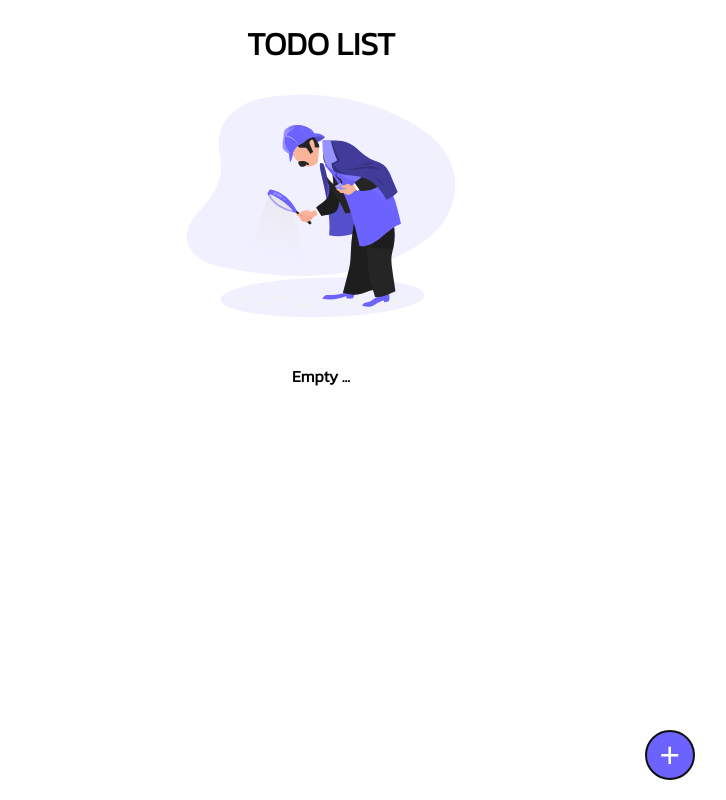
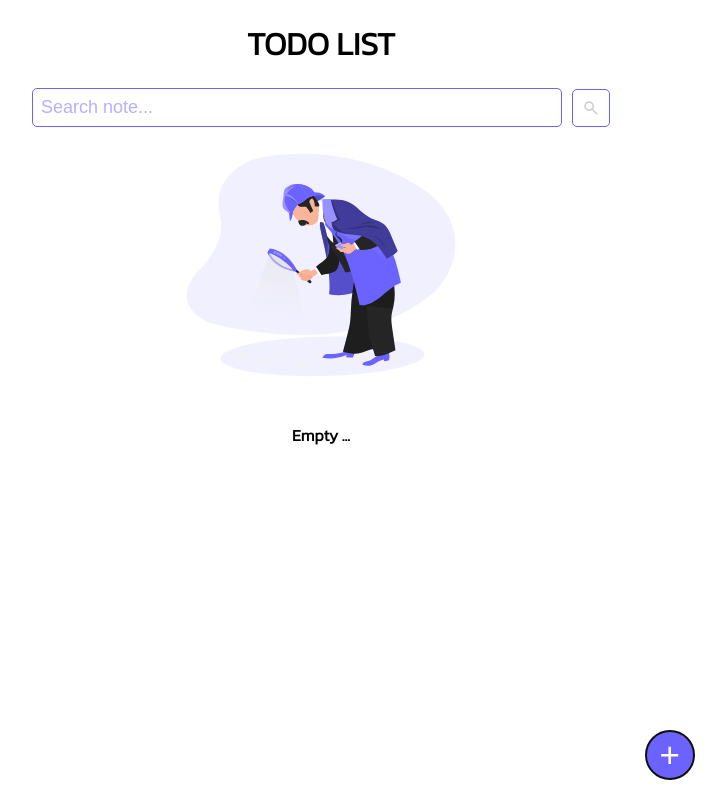
Before and after one commit to VladB1l/Dev-Hw8, a Next.js app: page / in a window 1280 px wide. Shown: the whole page, without its empty margins (319-1045 px from the left). Built offline with nearby package versions, Linux system fonts and the light colour scheme.

Commit message:
Add Search function

```diff
--- a/app/Components/AddFunction/AddFunction.jsx
+++ b/app/Components/AddFunction/AddFunction.tsx
@@ -1,14 +1,14 @@
 import { useEffect, useRef, useState } from "react";
 import styles from "./AddFunction.module.css";
 
-function AddFunction(props) {
+function AddFunction(props: any) {
   const [isOpen, setToggle] = useState(false);
   const [inputValue, setInput] = useState("");
-  const inputref = useRef(0);
-  const buttonref = useRef(0);
+  const inputref = useRef<HTMLInputElement>(null);
+  const buttonref = useRef<HTMLButtonElement>(null);
 
   useEffect(() => {
-    {
+    if (inputref.current && buttonref.current) {
       isOpen ? inputref.current.focus() : buttonref.current.focus();
     }
   }, [isOpen]);
@@ -30,7 +30,7 @@ function AddFunction(props) {
     setToggle(!isOpen);
   }
 
-  function handleKey(event) {
+  function handleKey(event:any) {
     {
       if (event.key === "Enter") {
         if (event.target.value === inputValue) {
--- a/app/Components/IconSection/IconSection.jsx
+++ b/app/Components/IconSection/IconSection.tsx
@@ -2,7 +2,7 @@ import { Icon } from "@iconify/react";
 import Link from "next/link";
 import styles from "./IconSection.module.css";
 
-export default function IconSection(props) {
+export default function IconSection(props:any) {
   return (
     <div className={styles.icons}>
       <span>
--- a/app/Components/ListNote/ListNode.jsx
+++ b/app/Components/ListNote/ListNode.tsx
@@ -1,14 +1,14 @@
 import styles from "./ListNote.module.css";
 import IconSection from "../IconSection/IconSection";
 
-function ListNote(props) {
-  function RemoveNote(index) {
+function ListNote(props:any) {
+  function RemoveNote(index:number) {
     let newList = [...props.list];
     newList.splice(index, 1);
     props.setList(newList);
   }
 
-  function EditNote(index, text) {
+  function EditNote(index:number, text:string) {
     let name = prompt("Edit your note", `${text}`);
     if (name !== null && name.trim() !== "") {
       let newList = [...props.list];
@@ -17,7 +17,7 @@ function ListNote(props) {
     }
   }
 
-  function handleCheckbox(index) {
+  function handleCheckbox(index:number) {
     let newList = [...props.list];
     newList[index][1] = !newList[index][1];
     props.setList(newList);
@@ -26,7 +26,7 @@ function ListNote(props) {
   return (
     <div>
       <ul className={styles.list}>
-        {props.list.map((listitem, index) => (
+        {props.list.map((listitem:any, index:number) => (
           <li className={styles.listitem} key={index}>
             <div>
               <input
--- /dev/null
+++ b/app/Components/Search/Search.module.css
@@ -0,0 +1,42 @@
+.search {
+  width: 100%;
+  margin: 20px 0px;
+  display: flex;
+  justify-content: center;
+  align-items: center;
+}
+
+.search input {
+  background-color: transparent;
+  border: 1px solid #6c63ff;
+  padding: 8px;
+  border-radius: 5px;
+  width: 40%;
+  font-size: 18px;
+}
+
+.search input::placeholder {
+  color: #6c63ff;
+  opacity: 0.5;
+}
+
+.search input:focus{
+   outline: 1px solid #6c63ff;
+}
+
+.search svg{
+    border-radius: 5px;
+    background-color: transparent;
+    color: #cdcdcd;
+    cursor: pointer;
+    padding: 9px;
+    margin-left: 10px;
+    font-size: 18px;
+    border: 1px solid #6c63ff;
+    outline: none;
+}
+
+.search svg:hover{
+    outline: 1px solid #6c63ff;
+    color: #6c63ff;
+}
--- /dev/null
+++ b/app/Components/Search/Search.tsx
@@ -0,0 +1,49 @@
+"use client";
+import { useState, useRef, useEffect } from "react";
+import styles from "./Search.module.css";
+import { useRouter } from "next/navigation";
+import { Icon } from "@iconify/react";
+
+export default function Page() {
+  const router = useRouter();
+  const inputRef = useRef<HTMLInputElement>(null);
+
+  function handleKey(event: any) {
+    if (event.key === "Enter") {
+      CheckArr();
+    }
+  }
+
+  function CheckArr() {
+    const listValue = localStorage.getItem("ListInfo");
+    const list = listValue ? JSON.parse(listValue) : []
+
+    if (inputRef.current) {
+      const inputValue = inputRef.current.value;
+      list.map((listitem: any, index: number) => {
+        if (listitem[0] === inputValue) {
+          router.push(`/Notes/${encodeURIComponent(listitem[0])}?id=${index}`);
+        }
+      });
+
+      inputRef.current.value = "";
+    }
+  }
+
+  function HandleClick() {
+    CheckArr();
+  }
+
+  return (
+    <div className={styles.search}>
+      <input
+        ref={inputRef}
+        onKeyDown={(e) => handleKey(e)}
+        type="text"
+        placeholder="Search note..."
+        spellCheck="false"
+      />
+      <Icon onClick={HandleClick} icon="material-symbols:search" />
+    </div>
+  );
+}
--- a/app/Notes/[slug]/page.module.css
+++ b/app/Notes/[slug]/page.module.css
@@ -10,12 +10,12 @@
 }
 
 .note_content textarea {
-  padding: 10px;
   outline: none;
+  height: auto;
   border: 0;
-  height: 50px;
   background-color: transparent;
   font-size: 20px;
   width: 100%;
   resize: none;
+  overflow-y: hidden;
 }
--- a/app/globals.css
+++ b/app/globals.css
@@ -1,6 +1,10 @@
 * {
   padding: 0;
   margin: 0;
+}
+
+body::-webkit-scrollbar{
+  width: 0px;
 }
 
 a {
@@ -11,5 +15,13 @@ a {
 h1 {
   text-transform: uppercase;
   text-align: center;
-  margin: 20px 0px;
+  margin: 20px 0px 0px 0px;
 }
+
+body{
+  display: flex;
+  justify-content: center;
+  flex-direction: column;
+  align-items: center;
+  width: 100%;
+}
--- a/app/layout.tsx
+++ b/app/layout.tsx
@@ -2,6 +2,7 @@ import type { Metadata } from "next";
 import "./globals.css";
 import {kanit} from './fonts'
 import Link from "next/link"
+import Search from "./Components/Search/Search"
 
 export const metadata: Metadata = {
   title: "Todo List",
@@ -17,6 +18,7 @@ export default function RootLayout({
     <html lang="en">
       <body className={kanit.className}>
         <Link href="/"> <h1>Todo List</h1></Link>
+        <Search />
         {children}
       </body>
     </html>
--- a/app/page.module.css
+++ b/app/page.module.css
@@ -1,6 +1,5 @@
 .main {
   width: 60%;
-  margin: auto;
 }
 
 
```
Also changed, not shown: app/Notes/[slug]/page.tsx (+13 -14 lines).
